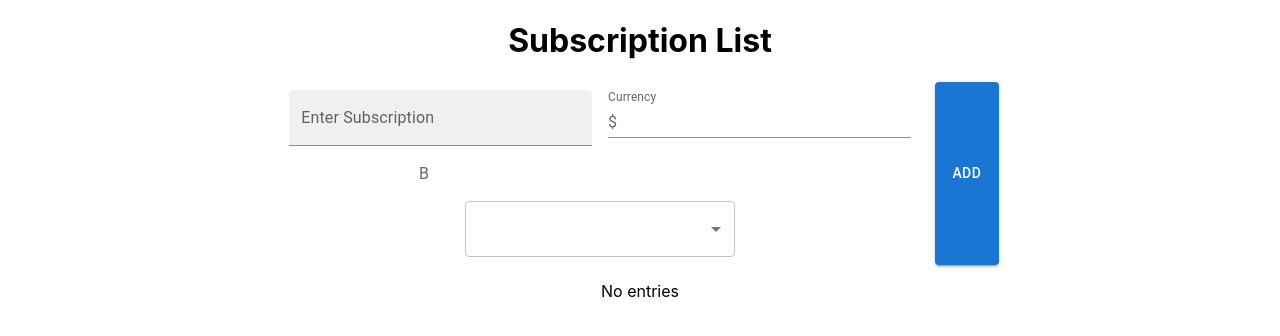
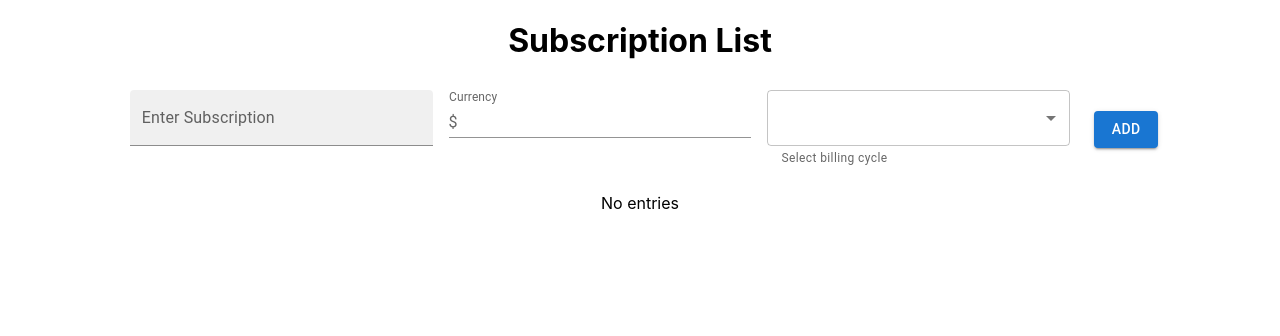
Before and after one commit to Zaris47/subscription-tracker, a React (Create React App) app: page / in a window 1280 px wide. Shown: the top 336 px of the page. Built offline with nearby package versions, Linux system fonts and the light colour scheme.

Commit message:
Modified select

```diff
--- a/src/components/EnterSub.jsx
+++ b/src/components/EnterSub.jsx
@@ -9,8 +9,11 @@ import Snackbar from "@mui/material/Snackbar";
 import InputAdornment from "@mui/material/InputAdornment";
 import { NumericFormat } from "react-number-format";
 import Select from "@mui/material/Select";
-import InputLabel from "@mui/material/InputLabel";
 import MenuItem from "@mui/material/MenuItem";
+import FormHelperText from "@mui/material/FormHelperText";
+import FormControl from "@mui/material/FormControl";
+import Divider from "@mui/material/Divider";
+
 
 const EnterSub = (props) => {
   const [subItem, setSubItem] = useState("");
@@ -32,7 +35,11 @@ const EnterSub = (props) => {
 
   const handleSubmit = (e) => {
     e.preventDefault();
-    if (subItem.trim().length === 0 || subCost.trim().length === 0 || subTP.trim().length === 0 ) {
+    if (
+      subItem.trim().length === 0 ||
+      subCost.trim().length === 0 ||
+      subTP.trim().length === 0
+    ) {
       // alert("Please enter an item");
       setOpen(true);
     } else {
@@ -74,7 +81,7 @@ const EnterSub = (props) => {
 
   return (
     <form className="Enter-Task" onSubmit={handleSubmit}>
-      <Stack direction="row" spacing={2} justifyContent="center">
+      <Stack direction="row" spacing={2} justifyContent="center" alignItems="center" >
         <Box
           component="form"
           sx={{
@@ -111,18 +118,19 @@ const EnterSub = (props) => {
             variant="standard"
             onKeyPress={handleKeyPress}
           />
-
-          <InputLabel id="sub-billing-cycle">B</InputLabel>
+          <FormControl sx={{ m: 1, minWidth: 120 }}>
             <Select
-            labelId="sub-billing-cycle"
-            id="billing-cycle"
               value={subTP}
-            label="Billing Cycle"
+              autoWidth
+              displayEmpty
+              inputProps={{ "aria-label": "Without label" }}
               onChange={handleSubTP}
             >
               <MenuItem value="Monthly">Monthly</MenuItem>
               <MenuItem value="Yearly">Yearly</MenuItem>
             </Select>
+            <FormHelperText>Select billing cycle</FormHelperText>
+          </FormControl>
         </Box>
         <Button variant="contained" type="submit">
           Add
```
Lines whose indentation alone changed are shown as unchanged.
